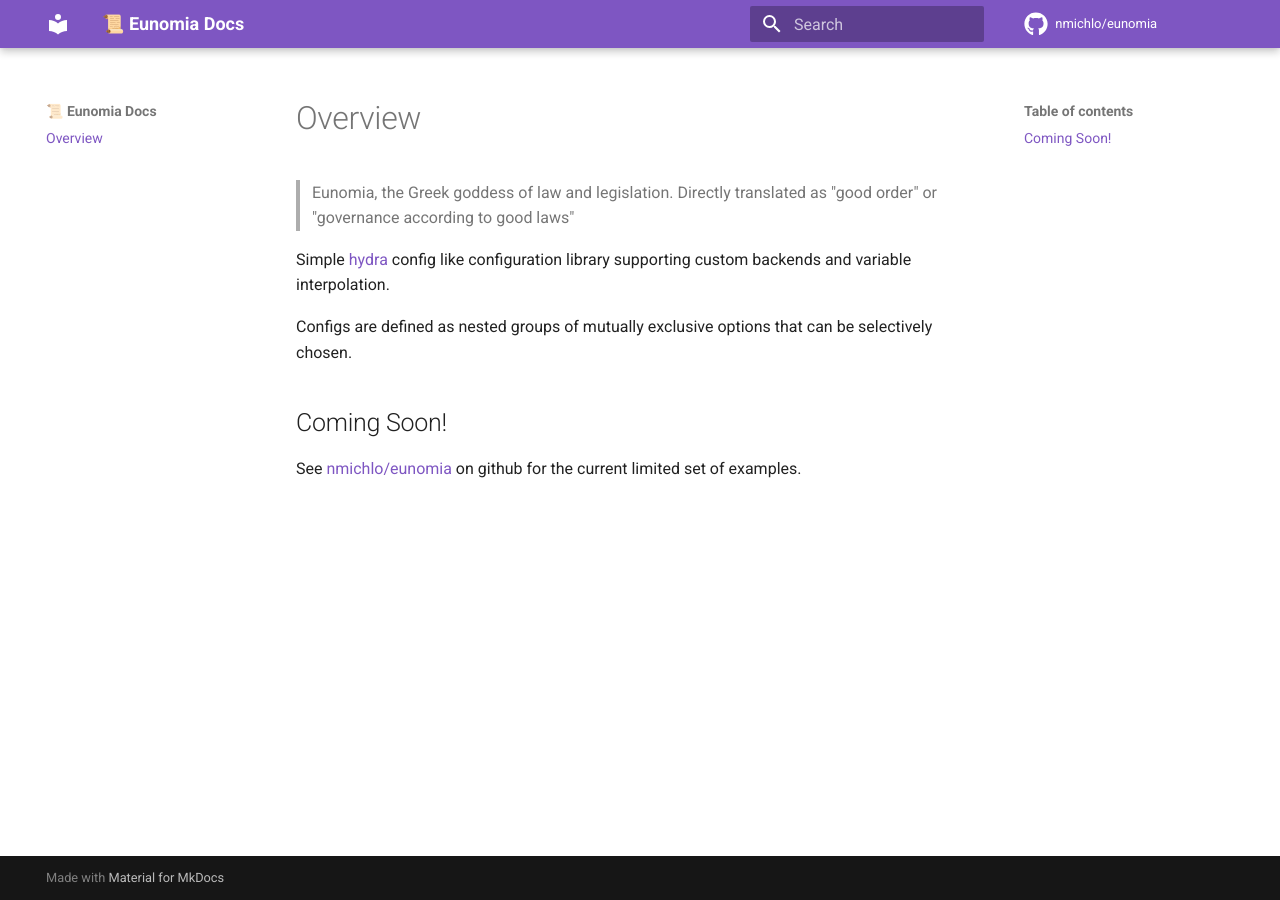
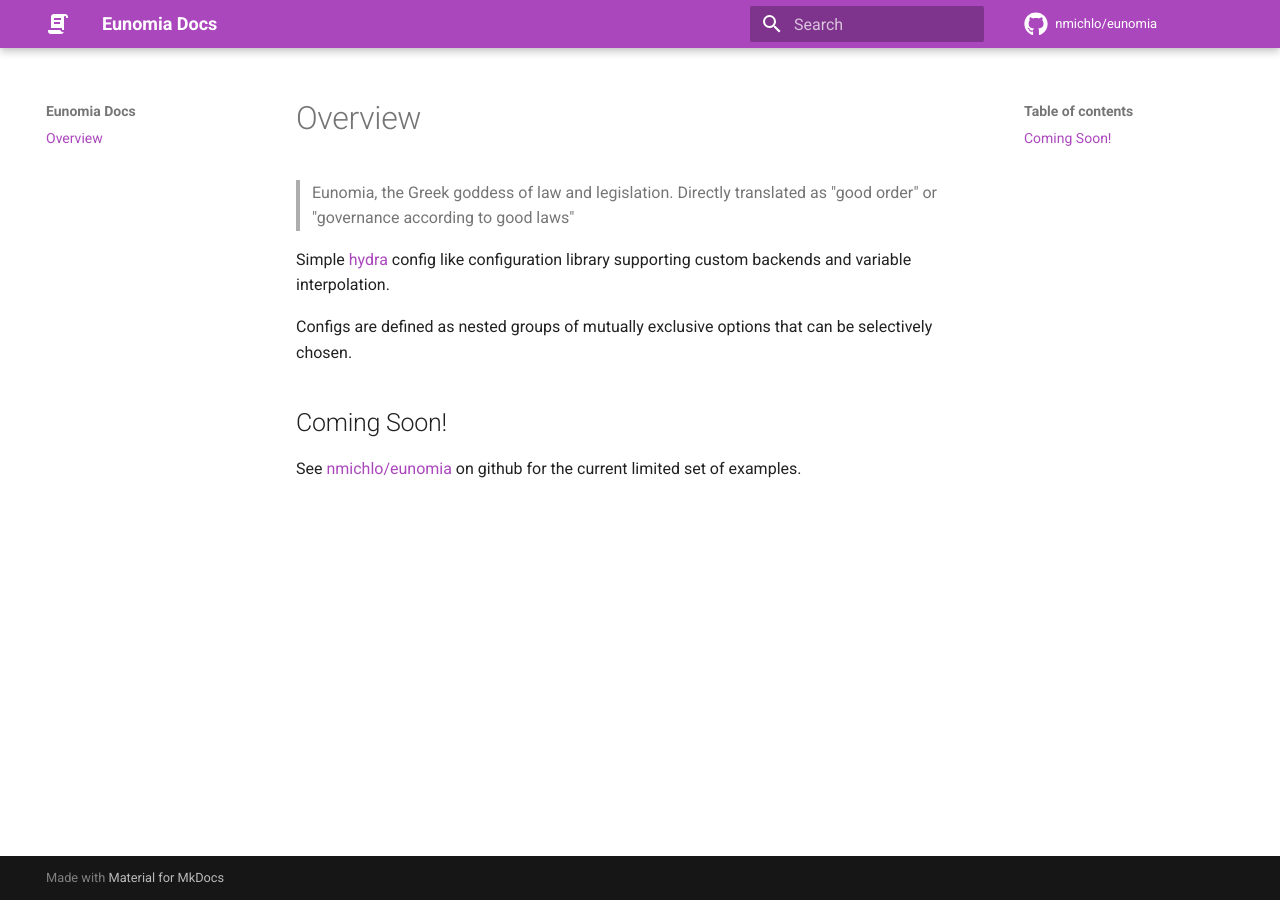
Before and after one commit to nmichlo/eunomia, an MkDocs documentation site: the page built from docs/index.md, in a window 1280 px wide. Built offline with MkDocs 1.6.1 and Material for MkDocs 9.7.7, drawn with Linux system fonts in a browser that asks for light colours; comment, search, counter and statistics services are not loaded.

Commit message:
updated mkdocs theme

```diff
--- a/mkdocs.yml
+++ b/mkdocs.yml
@@ -1,14 +1,14 @@
-site_name: 📜  Eunomia Docs
+site_name: Eunomia Docs
 repo_url: https://github.com/nmichlo/eunomia
 repo_name: nmichlo/eunomia
 theme:
   name: material
   palette:
     scheme: default
-    primary: deep purple
+    primary: purple
   icon:
     repo: fontawesome/brands/github
-    logo: material/library
+    logo: material/script-text
   favicon: images/favicon.png
 plugins:
   - search
```
